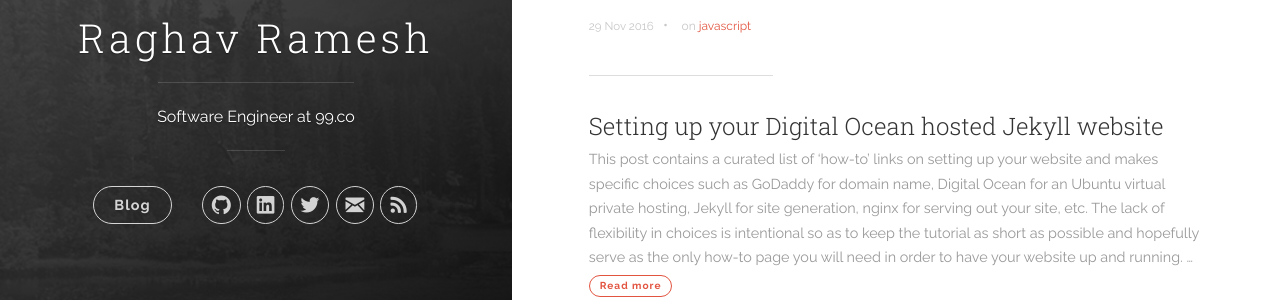
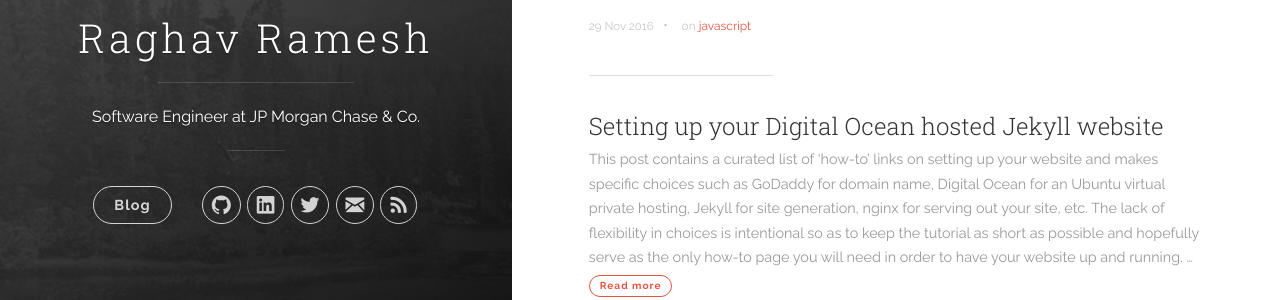
Before and after one commit to RaghavRamesh/RaghavRamesh.github.io, a Jekyll site: the page built from index.html, in a window 1280 px wide. Shown: the part 391-691 px from the top of the page. Built offline with Jekyll 4.4.1, drawn with Linux system fonts in a browser that asks for light colours; nearby versions of some CDN libraries; the list of posts is cut into pages by our own code.

Commit message:
Updated employer.

```diff
--- a/_config.yml
+++ b/_config.yml
@@ -1,6 +1,6 @@
 # Site settings
 title: Raghav Ramesh
-description: 'Software Engineer at 99.co'
+description: 'Software Engineer at JP Morgan Chase & Co.'
 url: 'http://raghavramesh.com'
 baseurl: '/'
 google_analytics: 'UA-56675128-1'
```
Also changed, not shown: Gemfile.lock.
